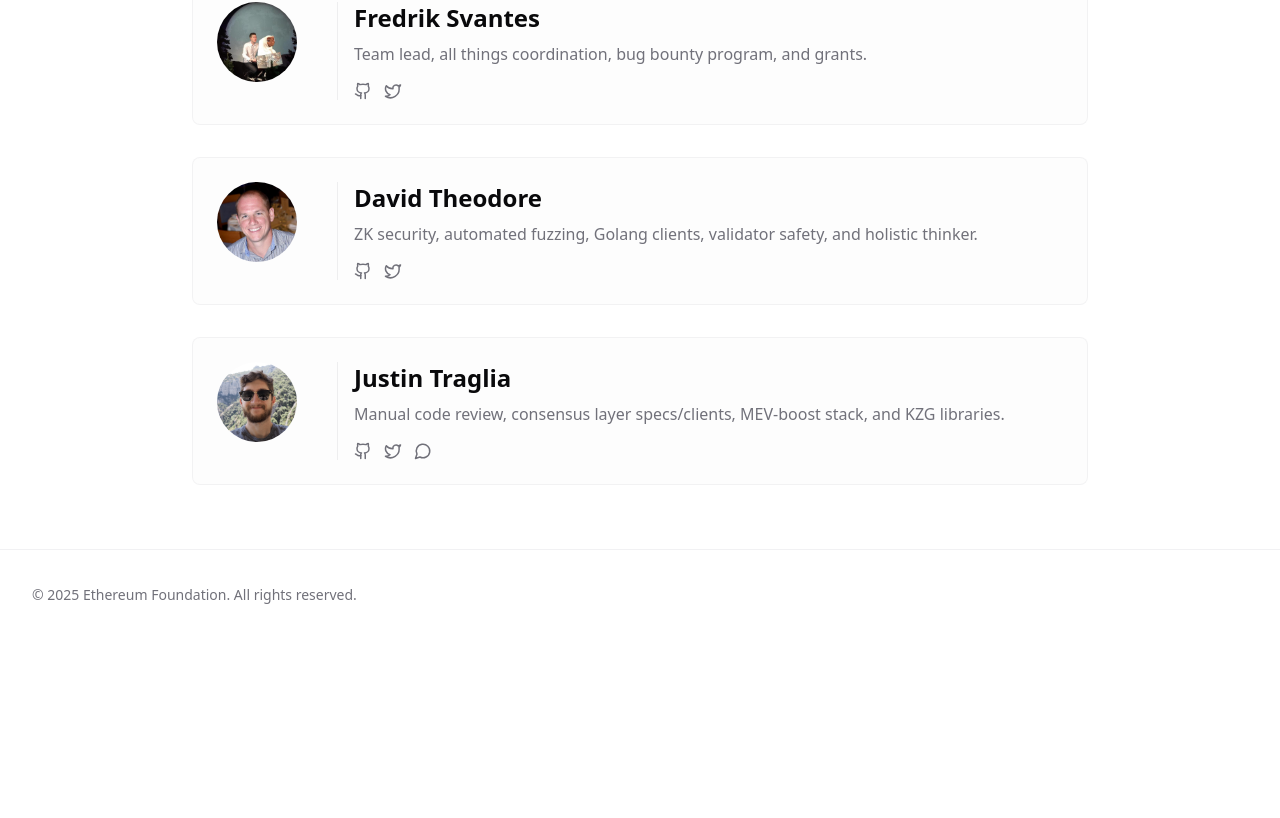
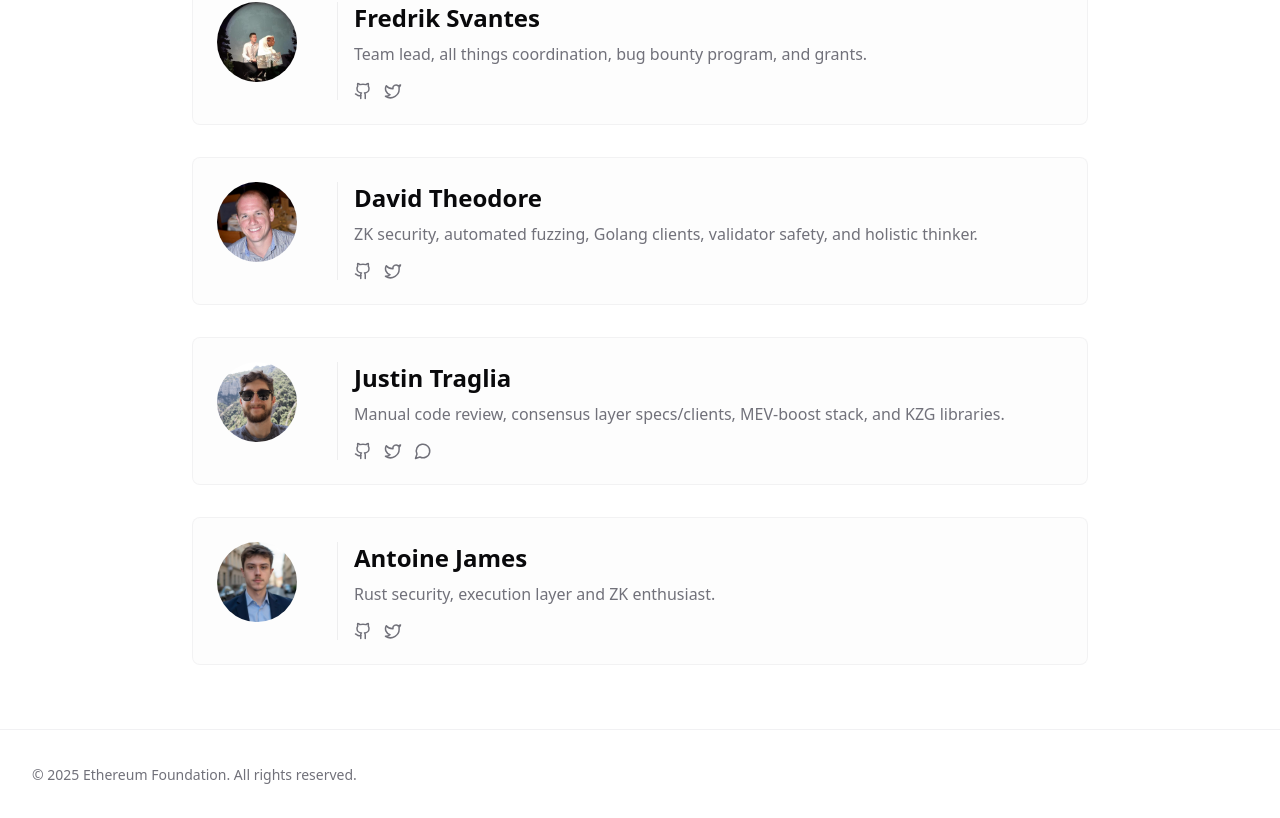
Before and after one commit to ethereum/protocol-security, a React (Vite) app: page /team in a window 1280 px wide. Shown: the part 659-1477 px from the top of the page. Before the commit the page ends 1297 px from the top, so only its background shows below. Built offline with nearby package versions, Linux system fonts and the light colour scheme.

Commit message:
Added Antoine profile

```diff
--- a/src/pages/team.tsx
+++ b/src/pages/team.tsx
@@ -58,6 +58,13 @@ const teamMembers: TeamMember[] = [
     signal: 'https://signal.me/#eu/nFqTWX1iPknqfQa93CuYl6iLjGyKylI3gTPq__SeNTkhGd3w1TBFZ5cwoRH7hFzI',
     image: '/images/justin.png',
   },
+  {
+    name: 'Antoine James',
+    description: 'Rust security, execution layer and ZK enthusiast.',
+    github: 'https://github.com/0xMushow',
+    twitter: 'https://x.com/0xMushow',
+    image: '/images/antoine.jpeg',
+  }
 ];
 
 export default function Team() {
```
Also changed, not shown: public/images/antoine.jpeg (added).
